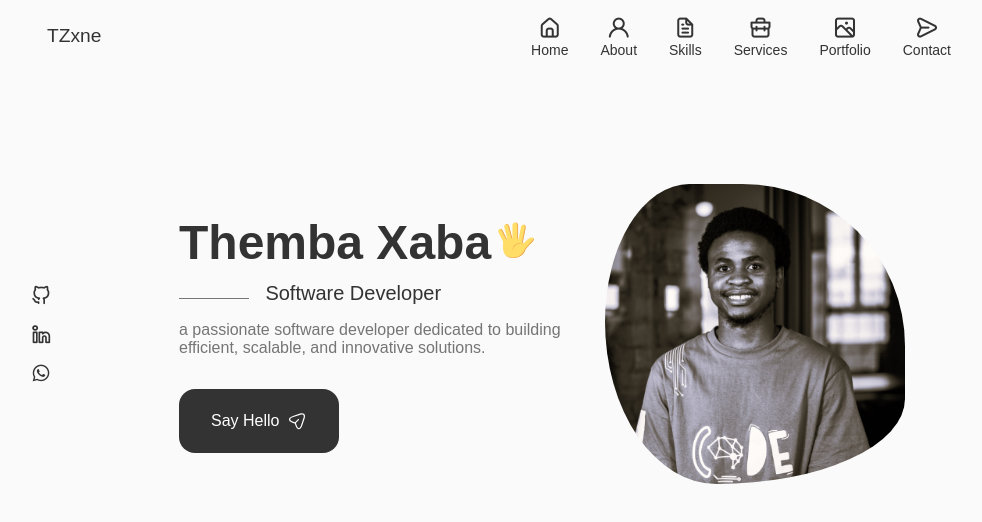
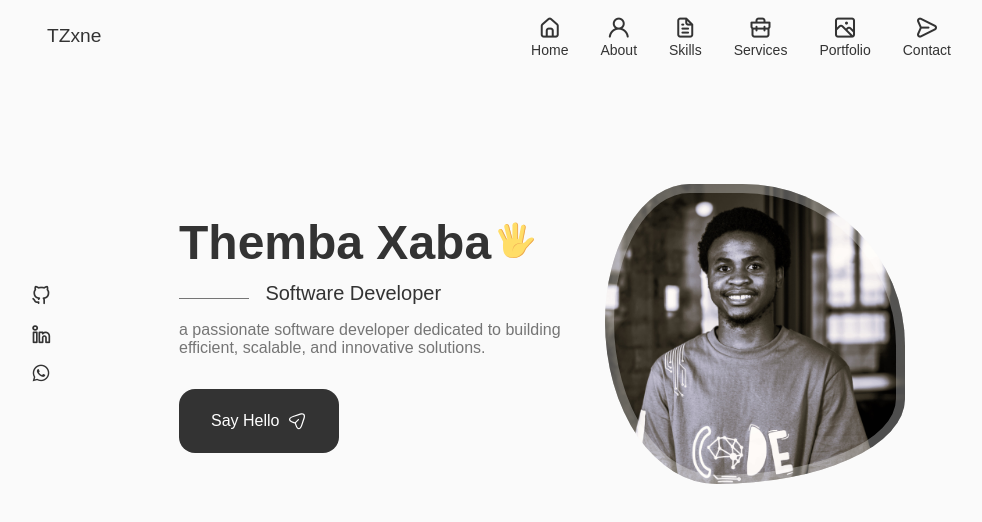
Before and after one commit to thembaxaba157/portfolio-website, a React (Vite) app: page / in a window 1280 px wide. Shown: the top 522 px of the page, without its empty margins (125-1107 px from the left). Built offline with nearby package versions, Linux system fonts and the light colour scheme.

Commit message:
Unfinished Home component with all elements

```diff
--- a/src/components/home/home.css
+++ b/src/components/home/home.css
@@ -62,7 +62,7 @@
     background-repeat: no-repeat;
     background-position: center;
     background-size: cover;
-    box-shadow: inset 0 0 0 9px rgb(255, 255, 255 / 30%);
+    box-shadow: inset 0 0 0 9px rgb(255 255 255 / 30%);
     order: 1;
     width: 300px;
     height: 300px;
```
